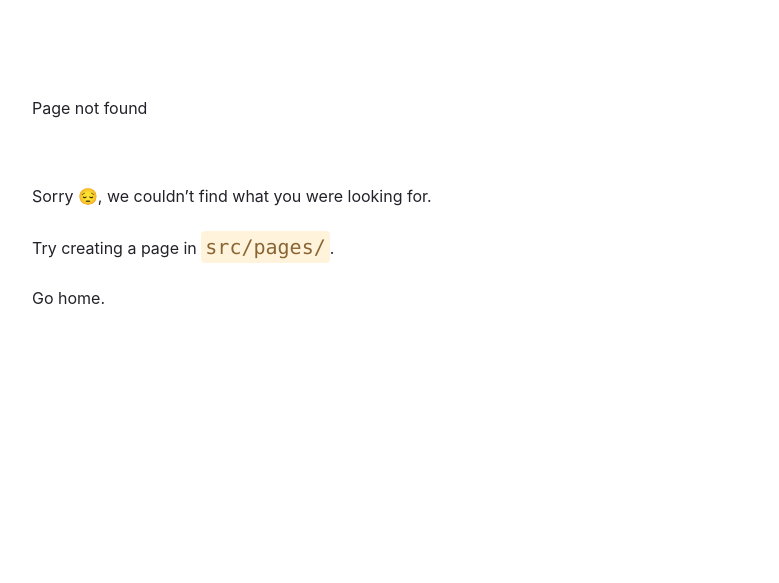
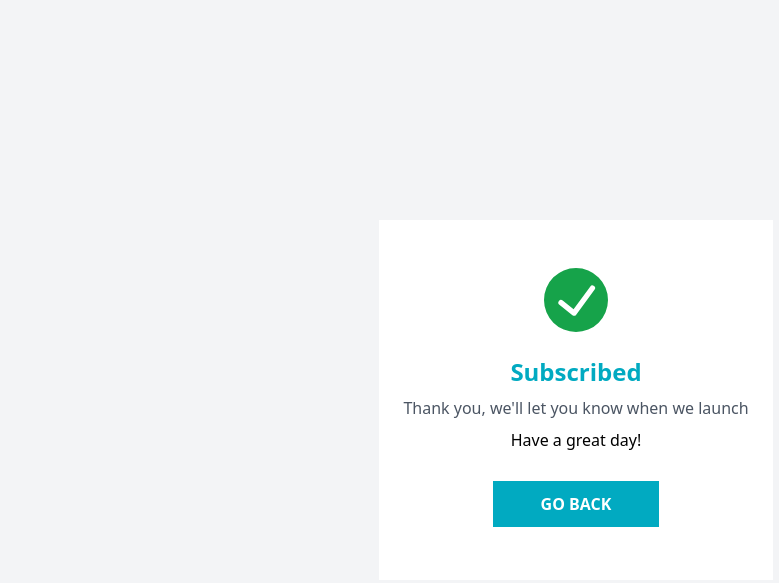
Before and after one commit to stefangouldson/my-web-vids-v1, a Gatsby site: page /success in a window 1280 px wide. Before the commit this address had no page. Shown: the whole page, without its empty margins (64-843 px from the left). Built offline with nearby package versions, Linux system fonts and the light colour scheme; Gatsby itself is replaced by a stand-in of ours.

Commit message:
success page added

```diff
--- a/src/pages/index.js
+++ b/src/pages/index.js
@@ -11,9 +11,11 @@ const IndexPage = () => {
               <StaticImage src='../images/logo.png' alt='logo' placeholder='blurred' />
               <h1 className="text-4xl font-bold mb-6">We're launching soon</h1>
               <p className="text-gray-600 mb-12">Enter your email to be the first to know when we launch.</p>
-              <form className="max-w-md mx-auto">
+              <form method="post" netlify-honeypot="bot-field" data-netlify="true" name="contact" className="max-w-md mx-auto">
+                <input type="hidden" name="bot-field" />
+                <input type="hidden" name="form-name" value="contact" />
                 <div className="flex items-center">
-                  <input type="email" className="bg-gray-100 mr-3 py-2 px-4 w-full rounded-md focus:outline-none focus:bg-white" placeholder="Enter your email" />
+                  <input id='email' name='email' type="email" className="bg-gray-100 mr-3 py-2 px-4 w-full rounded-md focus:outline-none focus:bg-white" placeholder="Enter your email" />
                   <button type="submit" className="bg-primary text-white py-2 px-4 rounded-md hover:opacity-75 focus:outline-none focus:ring-2 focus:ring-primary focus:ring-opacity-50">Subscribe</button>
                 </div>
               </form>
--- /dev/null
+++ b/src/pages/success.js
@@ -0,0 +1,30 @@
+import * as React from 'react'
+import { Link } from 'gatsby'
+
+const SuccessPage = () => {
+  return (
+    <div className="bg-gray-100 min-h-screen flex flex-col justify-center">
+      <div className="bg-white p-6 md:mx-auto ">
+        <svg viewBox="0 0 24 24" className="text-green-600 w-16 h-16 mx-auto my-6">
+          <path fill="currentColor"
+            d="M12,0A12,12,0,1,0,24,12,12.014,12.014,0,0,0,12,0Zm6.927,8.2-6.845,9.289a1.011,1.011,0,0,1-1.43.188L5.764,13.769a1,1,0,1,1,1.25-1.562l4.076,3.261,6.227-8.451A1,1,0,1,1,18.927,8.2Z">
+          </path>
+        </svg>
+        <div className="text-center">
+          <h3 className="md:text-2xl text-base text-primary font-semibold text-center">Subscribed</h3>
+          <p className="text-gray-600 my-2">Thank you, we'll let you know when we launch</p>
+          <p> Have a great day!  </p>
+          <div className="py-10 text-center">
+            <Link to="/" className="px-12 bg-primary hover:opacity-75 text-white font-semibold py-3">
+              GO BACK
+            </Link>
+          </div>
+        </div>
+      </div>
+    </div>
+  )
+}
+
+export const Head = () => <title>Subscribed</title>
+
+export default SuccessPage
```
